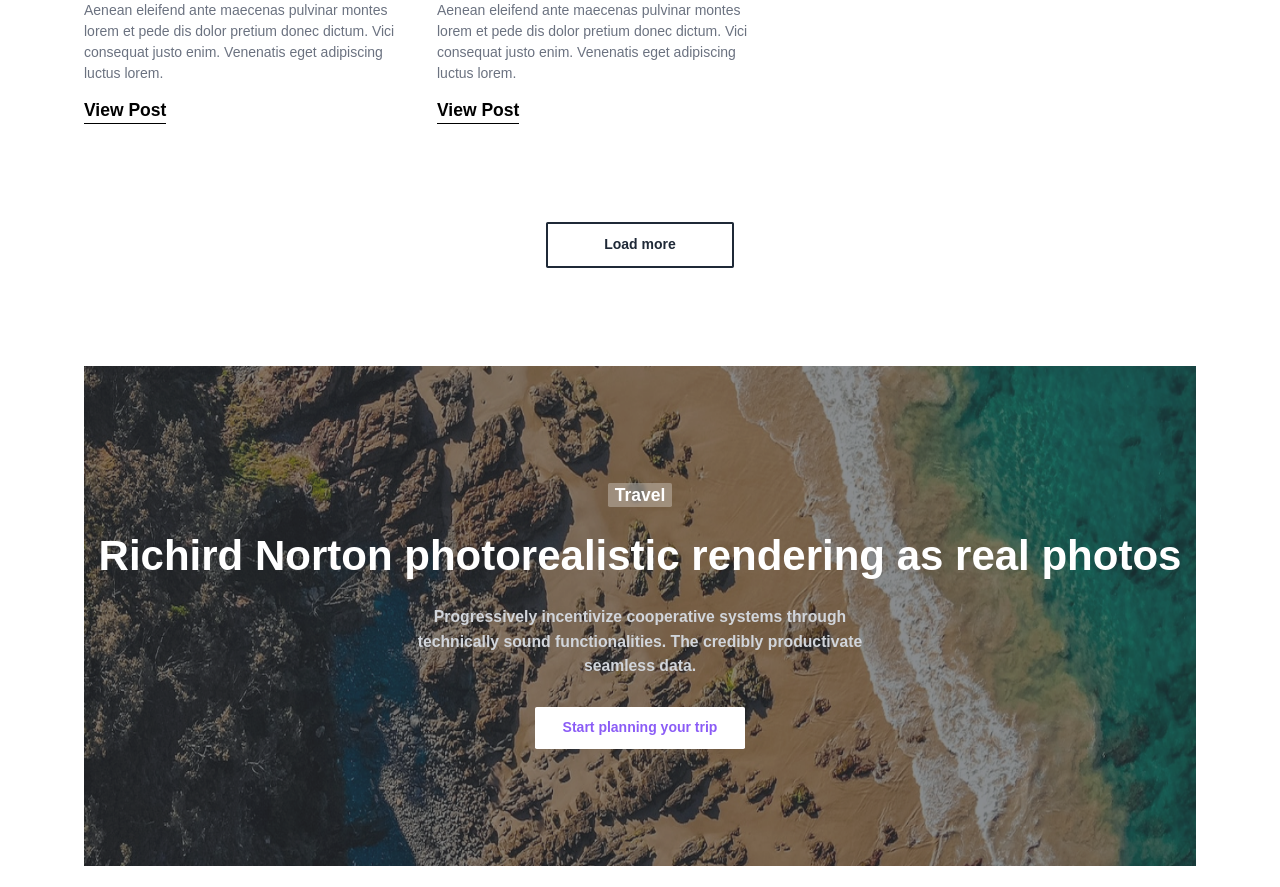
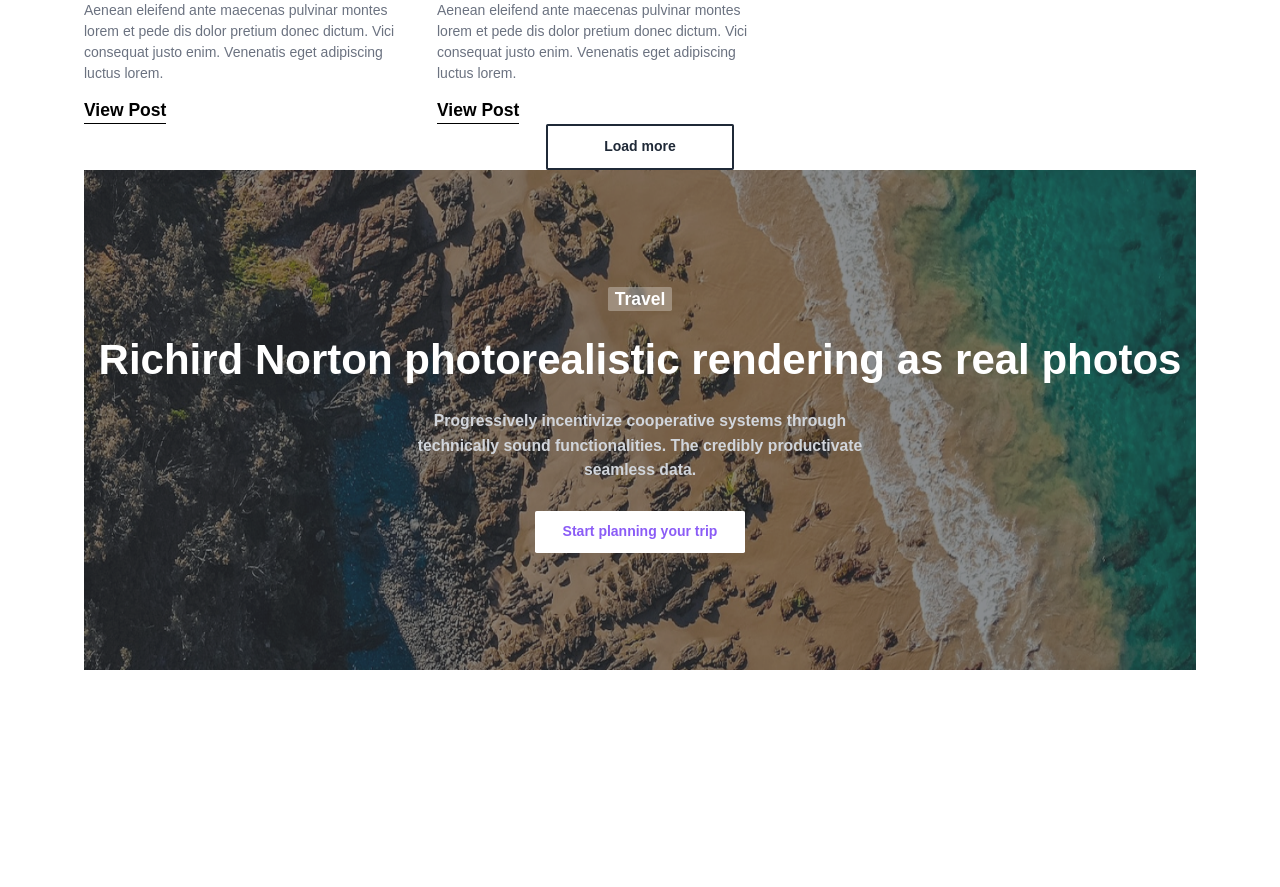
Before and after one commit to zawkindev/trazler, a Vue app: page / in a window 1280 px wide. Shown: the part 2280-3167 px from the top of the page. After the commit the page ends 2971 px from the top, so only its background shows below. Built offline with nearby package versions, Linux system fonts and the light colour scheme; a web font is replaced by a local one.

Commit message:
refactor

```diff
--- a/src/views/HomeView.vue
+++ b/src/views/HomeView.vue
@@ -47,7 +47,7 @@ const socialMediaData = [
         title="Integer Maecans Eget Viverra"
       />
     </div>
-    <div class="flex w-full items-center justify-center my-28">
+    <div class="flex w-full items-center justify-center">
       <CButton variant="outline">
         <span class="font-semibold mx-8"> Load more </span>
       </CButton>
```
